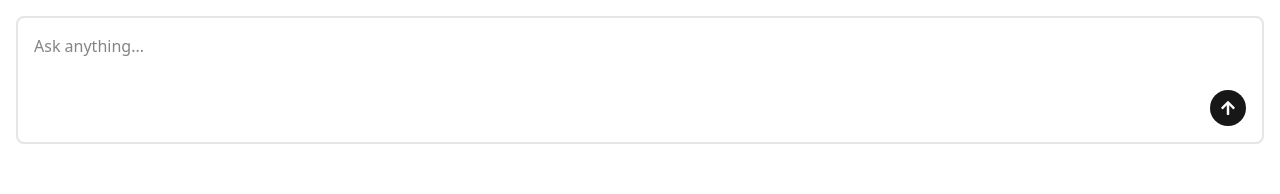
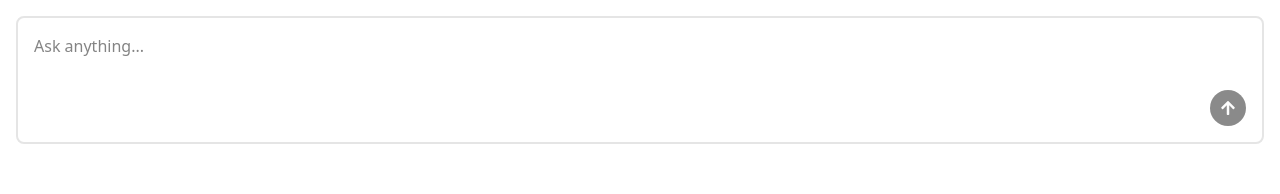
Before and after one commit to femmor/ai-chatbot, a React (Vite) app in the folder packages/client/: page / in a window 1280 px wide. Shown: the top 194 px of the page. Built offline with nearby package versions, Linux system fonts and the light colour scheme.

Commit message:
feat: integrate react-hook-form for user input handling in Chatbot component

```diff
--- a/packages/client/index.html
+++ b/packages/client/index.html
@@ -1,13 +1,16 @@
 <!doctype html>
 <html lang="en">
+
    <head>
       <meta charset="UTF-8" />
       <link rel="icon" type="image/svg+xml" href="/vite.svg" />
       <meta name="viewport" content="width=device-width, initial-scale=1.0" />
-      <title>client</title>
+      <title>AI Chatbot</title>
    </head>
+
    <body>
       <div id="root"></div>
       <script type="module" src="/src/main.tsx"></script>
    </body>
+
 </html>
--- a/packages/client/package.json
+++ b/packages/client/package.json
@@ -17,6 +17,7 @@
       "lucide-react": "^0.554.0",
       "react": "^19.2.0",
       "react-dom": "^19.2.0",
+      "react-hook-form": "^7.66.1",
       "react-icons": "^5.5.0",
       "tailwind-merge": "^3.4.0",
       "tailwindcss": "^4.1.17"
--- a/packages/client/src/components/Chatbot.tsx
+++ b/packages/client/src/components/Chatbot.tsx
@@ -1,18 +1,53 @@
 import { Button } from './ui/button';
 import { FaArrowUp } from 'react-icons/fa';
+import { useForm } from 'react-hook-form';
+import type { KeyboardEvent } from 'react';
+
+type FormData = {
+   userPrompt: string;
+};
 
 const Chatbot = () => {
+   const { register, handleSubmit, reset, formState } = useForm<FormData>();
+
+   // Handle form submission
+   const onSubmit = (data: FormData) => {
+      console.log('User Prompt:', data.userPrompt);
+      // Here you would typically send the prompt to your backend API
+      reset();
+   };
+
+   // Handle Enter key to submit the form
+   const onKeyDown = (e: KeyboardEvent<HTMLFormElement>) => {
+      if (e.key === 'Enter' && !e.shiftKey) {
+         e.preventDefault();
+         handleSubmit(onSubmit)();
+      }
+   };
+
    return (
-      <div className="flex flex-col gap-2 items-end border-2 p-4 rounded-md">
+      <form
+         onSubmit={handleSubmit(onSubmit)}
+         onKeyDown={onKeyDown}
+         className="flex flex-col gap-2 items-end border-2 p-4 rounded-md"
+      >
          <textarea
+            {...register('userPrompt', {
+               required: true,
+               validate: (value) => value.trim().length > 0,
+            })}
             className="w-full border-0 focus:outline-0 resize-none "
             placeholder="Ask anything..."
             maxLength={1000}
          />
-         <Button className="rounded-full w-9 h-9">
+         <Button
+            className="rounded-full w-9 h-9 cursor-pointer"
+            type="submit"
+            disabled={!formState.isValid}
+         >
             <FaArrowUp />
          </Button>
-      </div>
+      </form>
    );
 };
 export default Chatbot;
```
Also changed, not shown: 1 other file (tests, documents, lock files or other folders).
